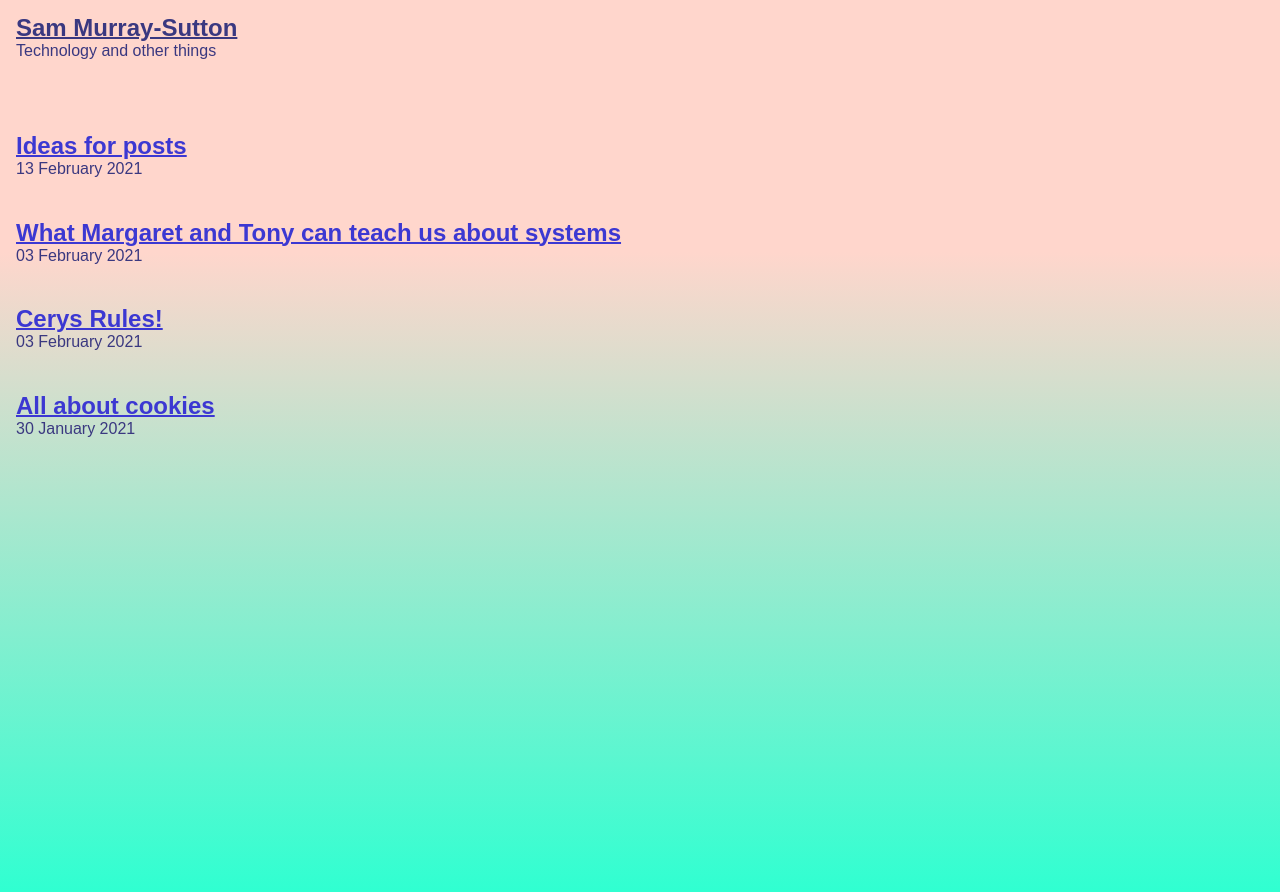
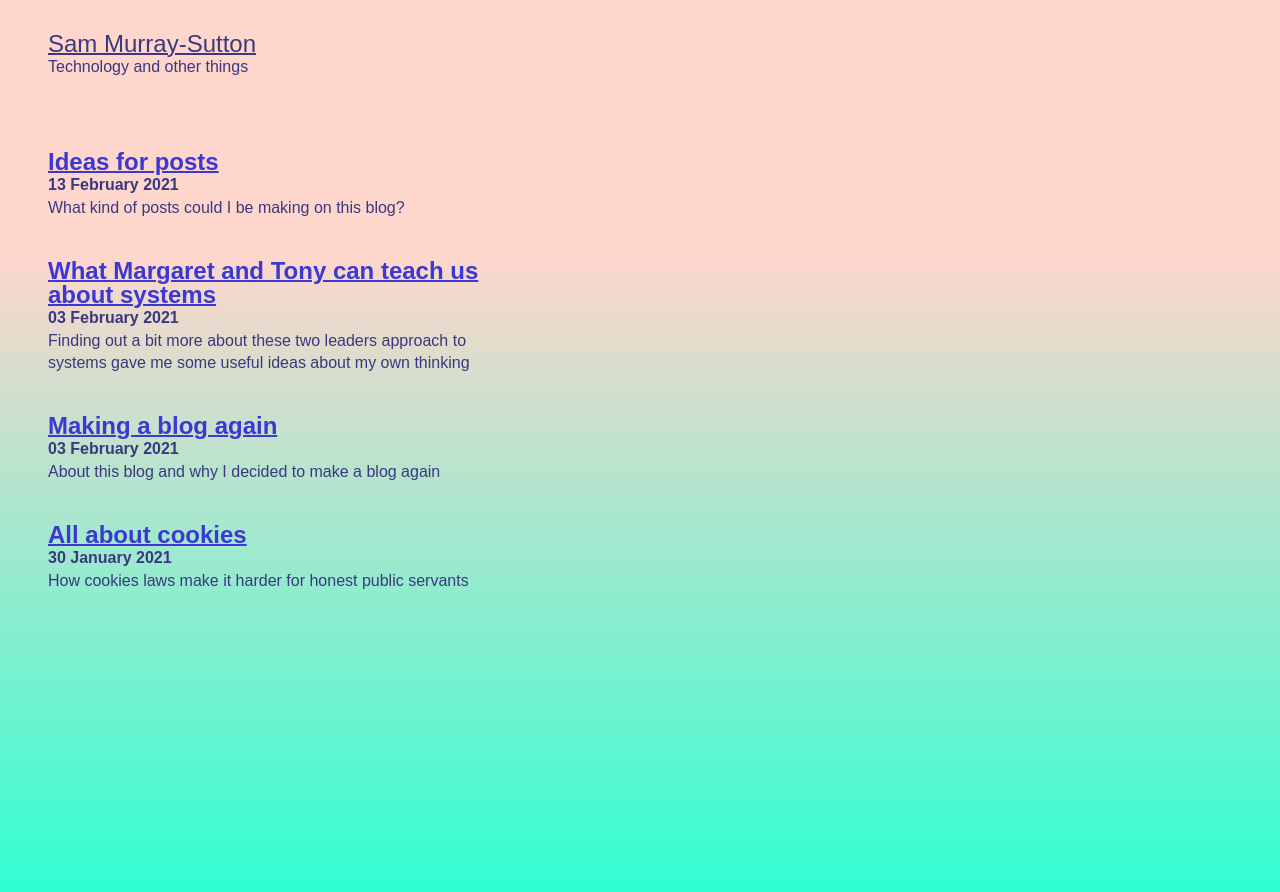
Before and after one commit to smurraysutton/smurraysutton.github.io, a Jekyll site: the page built from index.html, in a window 1280 px wide. Shown: the top 892 px of the page. Built offline with Jekyll 4.4.1, drawn with Linux system fonts in a browser that asks for light colours.

Commit message:
Updates to display of post listing on home page

```diff
--- a/_posts/2021-02-03-another-test-post.markdown
+++ b/_posts/2021-02-03-another-test-post.markdown
@@ -1,13 +1,10 @@
 ---
 layout: post
-title:  "Cerys Rules!"
+title:  "Making a blog again"
 date:   2021-02-03 15:24:50 +0000
 categories: accessibility development design html
+description: About this blog and why I decided to make a blog again
 ---
-
-But daddy rules too
-
-you are You.
 
 It's been really nice picking up Jekyll again after half-looking at it a while ago.
 It wasn't nearly as confusing as I expected it to be and weirdly things just clicked in a way I wasn't expecting. Having finally been able to stop worrying about whether the dependencies were all in order and whether I needed several possible upgrades, I've actually pulled something together that looks like a very basic website.
--- a/_posts/2021-02-06-messy-vs-systems.markdown
+++ b/_posts/2021-02-06-messy-vs-systems.markdown
@@ -3,6 +3,7 @@ layout: post
 title:  "What Margaret and Tony can teach us about systems"
 date:   2021-02-03 15:24:50 +0000
 categories: systems design
+description: Finding out a bit more about these two leaders approach to systems gave me some useful ideas about my own thinking
 ---
 
 To research
--- a/_posts/2021-02-13-ideas-for-posts.markdown
+++ b/_posts/2021-02-13-ideas-for-posts.markdown
@@ -3,6 +3,7 @@ layout: post
 title:  "Ideas for posts"
 date:   2021-02-13 17:46:50 +0000
 categories: ideas notes
+description: What kind of posts could I be making on this blog?
 ---
 
 
--- a/assets/css/main.scss
+++ b/assets/css/main.scss
@@ -38,7 +38,7 @@ body > header h1 a {
 main {
 
 display: grid;
-header, main > nav, article, h1, h2, ol, ul {
+header, main > nav, article, h2, ol, ul {
    margin-bottom: 1rem;
 }
 }
@@ -57,9 +57,6 @@ header, article, main > nav {
 article {
 border-bottom: 10px solid #28d9b1;
 padding-bottom: 2rem;
-  header {
-    border-bottom: 2px solid #3a3880;
-  }
 }
 
 
@@ -82,6 +79,7 @@ blockquote {
 
 // Site branding
 body > header h1 {
+  font-weight: 100;
   font-size: 1.5rem;
 }
 
@@ -92,8 +90,14 @@ line-height: 1;
 }
 h1 {
 font-size: 2rem;
+}
 
+article {
+  h2, h3 {
+   font-weight: 100;
+  }
 }
+
 
 h2 {
 font-size: 1.5rem;
@@ -129,6 +133,9 @@ nav {
      }
      h2 {
        margin-bottom: 0;
+     }
+     time {
+       font-weight: bold;
      }
 
   }
@@ -191,7 +198,8 @@ nav .tags_by_column {
 /* desktops (landscape) ----------- */
 @media screen and (min-width : 1025px) {
 /* Styles */
- article {
-   max-width: 50%;
+ body {
+   margin: 2rem 0 0 2rem;
+   max-width: 40%;
  }
 }
--- a/index.html
+++ b/index.html
@@ -12,6 +12,7 @@ title: home
     <li>
       <h2><a href="{{ post.url }}">{{ post.title }}</a></h2>
       <time> {{ post.date | date_to_long_string }} </time>
+      <p>{{ post.description }}</p>
     </li>
   {% endfor %}
 </ol>
```
